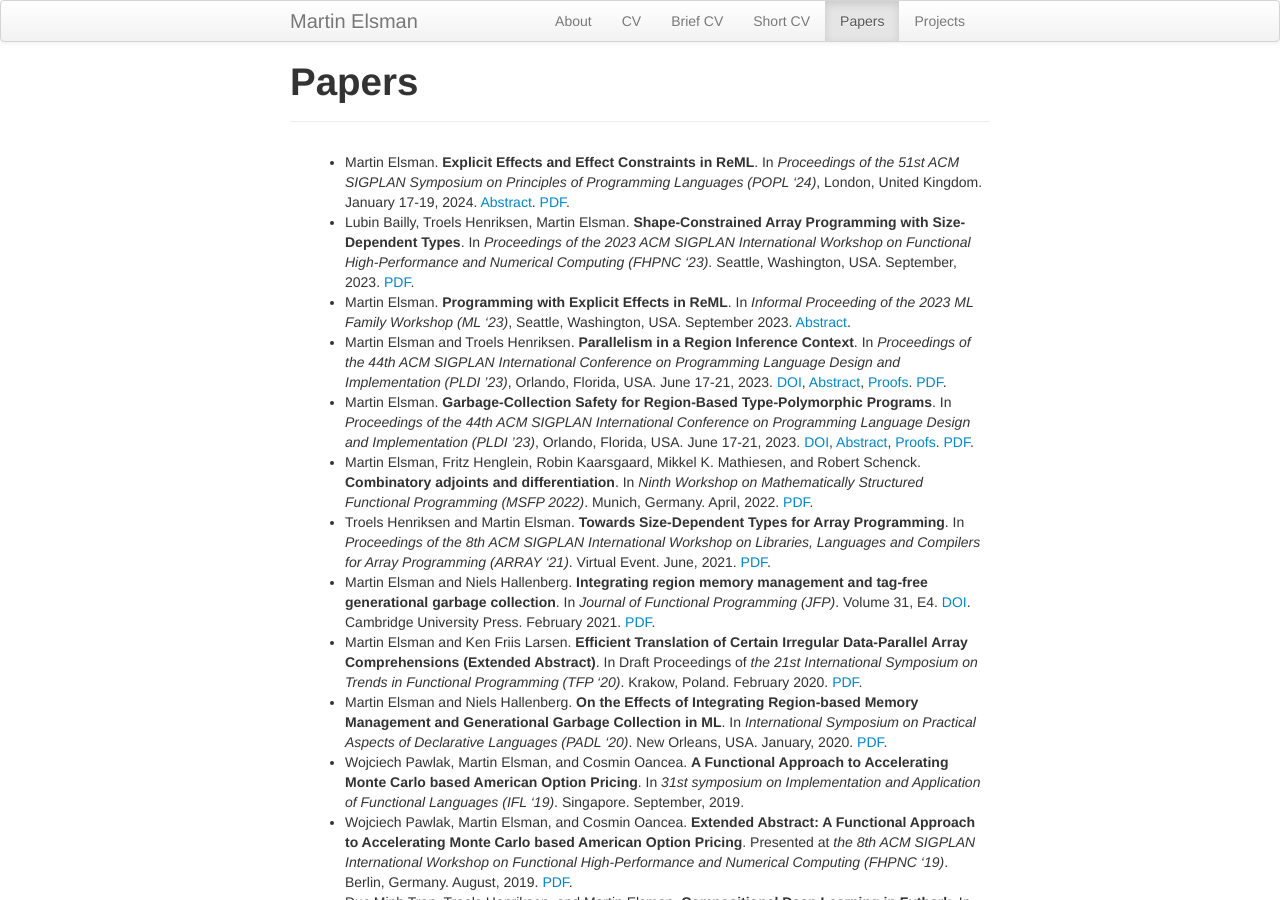
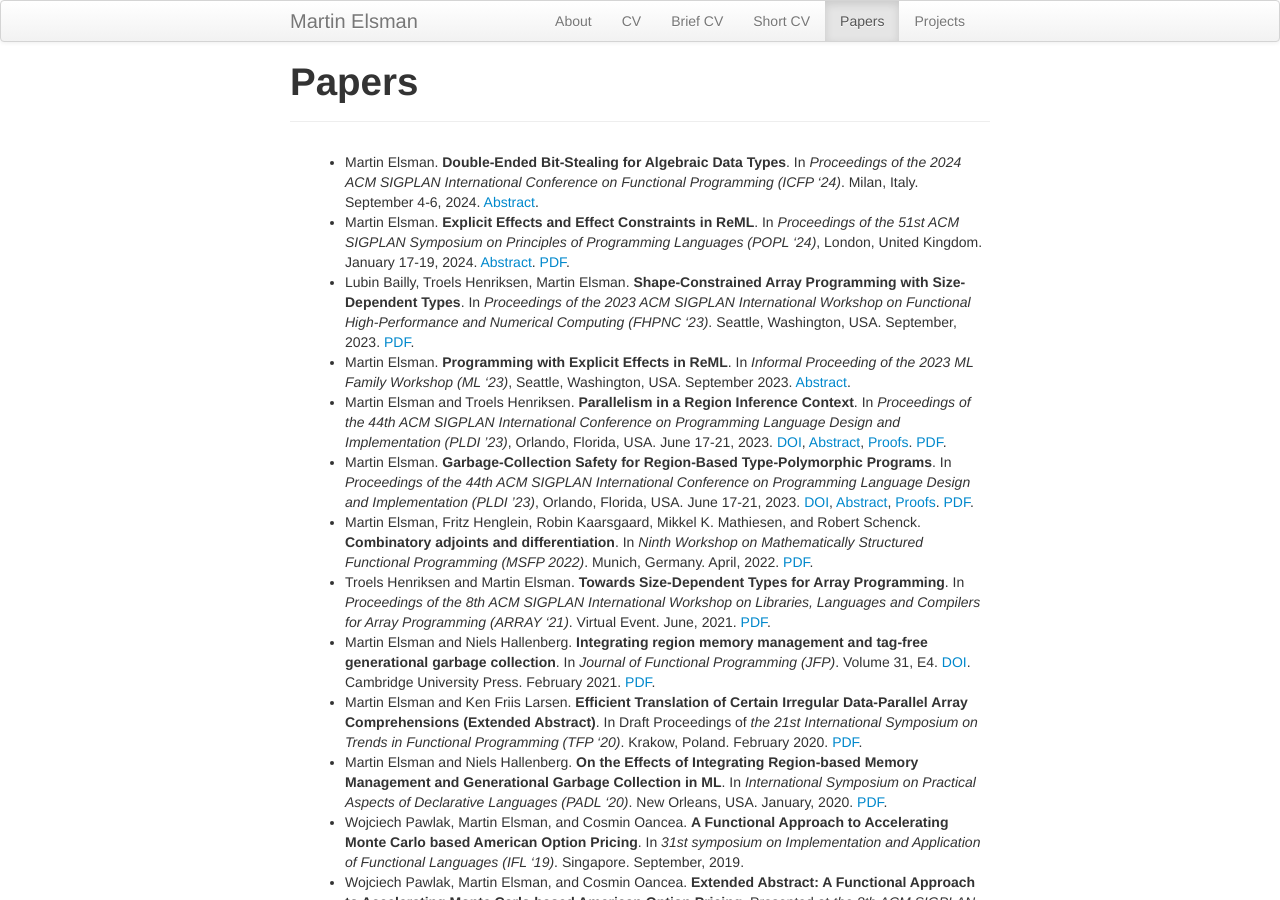
Before and after one commit to melsman/melsman.github.io, a Jekyll site: the page built from papers.md, in a window 1280 px wide and 900 px high. Built offline with Jekyll 4.4.1, drawn with Linux system fonts in a browser that asks for light colours; nearby versions of some CDN libraries.

Commit message:
new paper

```diff
--- a/papers.md
+++ b/papers.md
@@ -5,6 +5,8 @@ header: Papers
 group: navigation
 ---
 {% include JB/setup %}
+
+* Martin Elsman. __Double-Ended Bit-Stealing for Algebraic Data Types__. In _Proceedings of the 2024 ACM SIGPLAN International Conference on Functional Programming (ICFP '24)_. Milan, Italy. September 4-6, 2024. [Abstract](https://icfp24.sigplan.org/details/icfp-2024-papers/5/Double-Ended-Bit-Stealing-for-Algebraic-Data-Types).
 
 * Martin Elsman. __Explicit Effects and Effect Constraints in ReML__. In _Proceedings of the 51st ACM SIGPLAN Symposium on Principles of Programming Languages (POPL '24)_, London, United Kingdom. January 17-19, 2024. [Abstract](https://popl24.sigplan.org/details/POPL-2024-popl-research-papers/81/Explicit-Effects-and-Effect-Constraints-in-ReML). [PDF](pdf/popl24-final.pdf).
 
```
